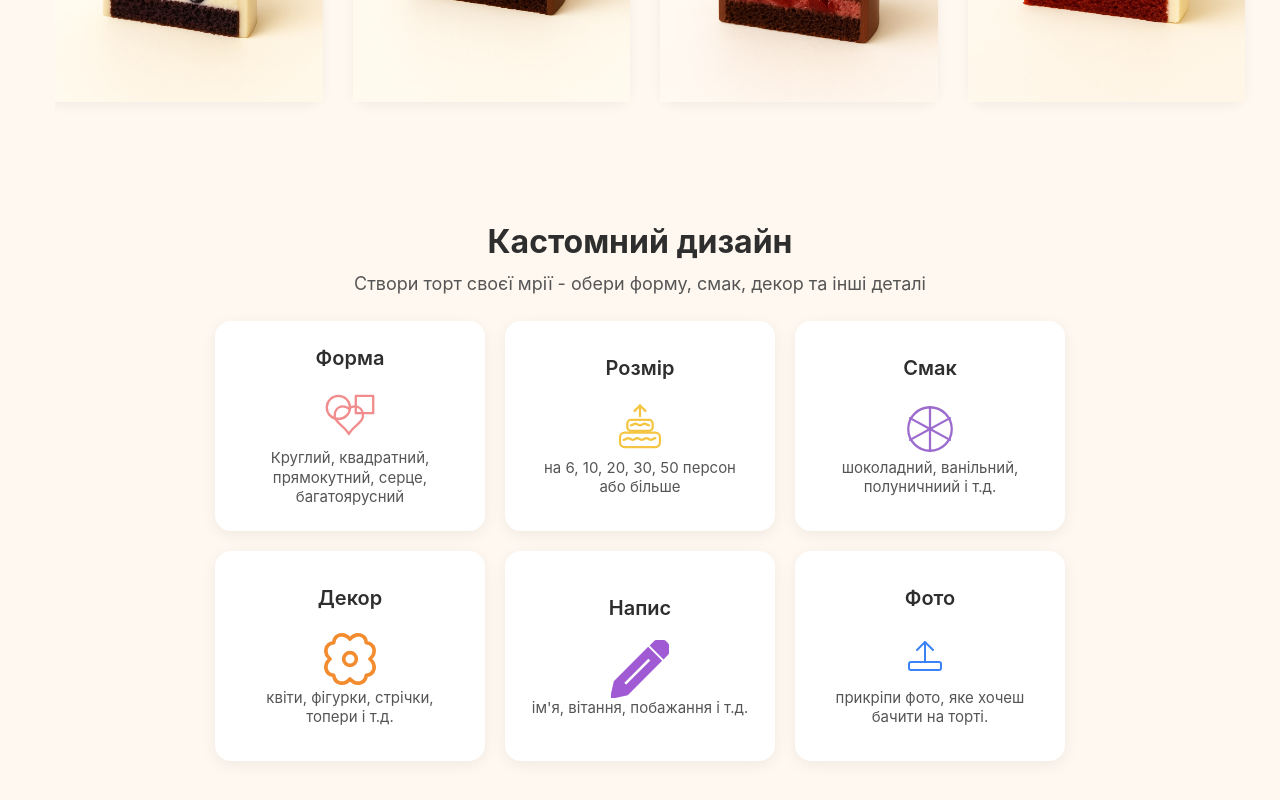
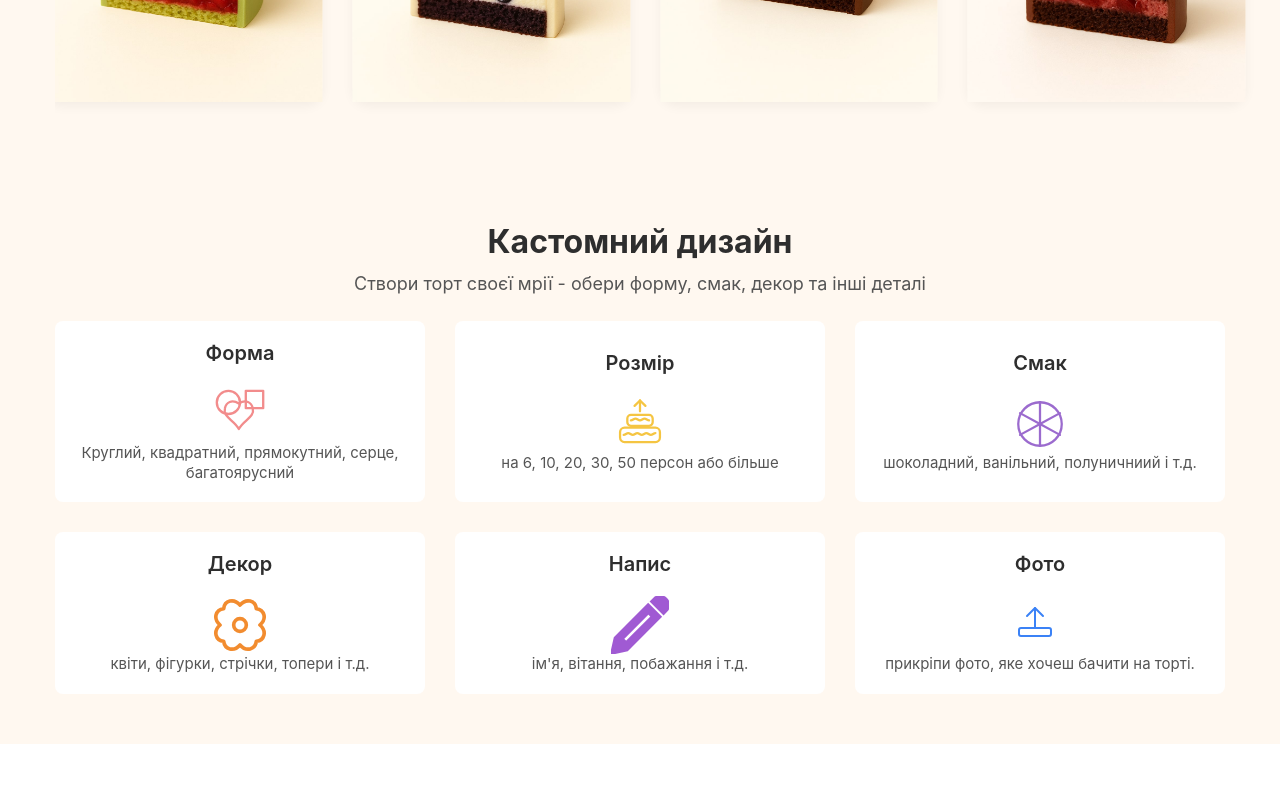
Before and after one commit to TarasTikan/confectionery-cake-project, a React (Create React App) app: page / in a window 1280 px wide. Shown: the part 2521-3321 px from the top of the page. After the commit the page ends 3265 px from the top, so only its background shows below. Built offline with nearby package versions, Linux system fonts and the light colour scheme.

Commit message:
add modal in custom

```diff
--- a/src/components/customDesign/customDesign.jsx
+++ b/src/components/customDesign/customDesign.jsx
@@ -6,6 +6,7 @@ import {
   DesignTitleCard,
   DesignTextCard,
   DesignList,
+  Designbtn,
   DesignListItem,
 } from "./customDesign.styled";
 import { FormIcon } from "../../icons/formIcon";
@@ -14,7 +15,25 @@ import { SizeCakeIcon } from "../../icons/sizeCakeIcon";
 import { TasteIcon } from "../../icons/tasteIcon";
 import { DecorIcon } from "../../icons/decorIcon";
 import { PencilIcon } from "../../icons/pencilIcon";
+import { useState, useEffect } from "react";
+import { Modal } from "../modal/modal";
 export const CustomDesign = () => {
+  const [isOpen, setIsOpen] = useState(false);
+
+  const handleToggleHover = () => {
+    setIsOpen(!isOpen);
+  };
+
+  useEffect(() => {
+    if (isOpen) {
+      document.body.style.overflow = "hidden";
+    } else {
+      document.body.style.overflow = "auto";
+    }
+
+    return () => (document.body.style.overflow = "auto");
+  }, [isOpen]);
+
   return (
     <DesignSection>
       <Container>
@@ -26,47 +45,60 @@ export const CustomDesign = () => {
         </div>
         <DesignList>
           <DesignListItem>
+            <Designbtn onClick={handleToggleHover}>
               <DesignTitleCard>Форма</DesignTitleCard>
               <FormIcon />
               <DesignTextCard>
                 Круглий, квадратний, прямокутний, серце, багатоярусний
               </DesignTextCard>
+            </Designbtn>
           </DesignListItem>
           <DesignListItem>
+            <Designbtn onClick={handleToggleHover}>
               <DesignTitleCard>Розмір</DesignTitleCard>
               <SizeCakeIcon />
               <DesignTextCard>
                 на 6, 10, 20, 30, 50 персон або більше
               </DesignTextCard>
+            </Designbtn>
           </DesignListItem>
           <DesignListItem>
+            <Designbtn onClick={handleToggleHover}>
               <DesignTitleCard>Смак</DesignTitleCard>
               <TasteIcon />
               <DesignTextCard>
                 шоколадний, ванільний, полуничниий і т.д.
               </DesignTextCard>
+            </Designbtn>
           </DesignListItem>
           <DesignListItem>
+            <Designbtn onClick={handleToggleHover}>
               <DesignTitleCard>Декор</DesignTitleCard>
               <DecorIcon />
               <DesignTextCard>
                 квіти, фігурки, стрічки, топери і т.д.
               </DesignTextCard>
+            </Designbtn>
           </DesignListItem>
           <DesignListItem>
+            <Designbtn onClick={handleToggleHover}>
               <DesignTitleCard>Напис</DesignTitleCard>
               <PencilIcon />
               <DesignTextCard>ім'я, вітання, побажання і т.д.</DesignTextCard>
+            </Designbtn>
           </DesignListItem>
           <DesignListItem>
+            <Designbtn onClick={handleToggleHover}>
               <DesignTitleCard>Фото</DesignTitleCard>
               <DownloadIcon />
               <DesignTextCard>
                 прикріпи фото, яке хочеш бачити на торті.
               </DesignTextCard>
+            </Designbtn>
           </DesignListItem>
         </DesignList>
       </Container>
+      <Modal open={isOpen} clouseModal={handleToggleHover} />
     </DesignSection>
   );
 };
--- a/src/components/customDesign/customDesign.styled.jsx
+++ b/src/components/customDesign/customDesign.styled.jsx
@@ -119,65 +119,56 @@ export const DesignTextCard = styled.p`
 `;
 
 export const DesignList = styled.ul`
+  list-style: none;
   display: flex;
-  gap: 20px;
-  align-items: center;
-  justify-content: center;
-  list-style: none;
+  gap: 30px;
   flex-wrap: wrap;
-  max-width: 850px;
 `;
 
 export const DesignListItem = styled.li`
+  background-color: #ffff;
   display: flex;
-  flex-direction: column;
   align-items: center;
   justify-content: center;
-  background-color: #fff;
-  border-radius: 16px;
-  box-shadow: 0 4px 16px rgba(0, 0, 0, 0.06);
-  padding: 16px;
+  transition: box-shadow 250ms cubic-bezier(0.4, 0, 0.2, 1),
+    transform 250ms cubic-bezier(0.4, 0, 0.2, 1);
   text-align: center;
-  transition: transform 250ms cubic-bezier(0.4, 0, 0.2, 1),
-    box-shadow 250ms cubic-bezier(0.4, 0, 0.2, 1),
-    fill 250ms cubic-bezier(0.4, 0, 0.2, 1);
-  flex-grow: 1;
-  width: 130px;
-  height: 140px;
-  cursor: pointer;
-
-  @media (min-width: 400px) {
-    width: 150px;
-    height: 160px;
-    padding: 18px;
-  }
-
-  @media (min-width: 600px) {
-    width: 180px;
-    height: 190px;
-    padding: 20px;
-  }
+  border-radius: 8px;
+  width: calc((100% - 30px) / 2);
 
   @media (min-width: 1200px) {
-    width: 200px;
-    height: 210px;
-    padding: 24px;
+    width: calc((100% - 30px) / 4);
+    flex-grow: 3;
   }
 
   &:hover {
     transform: translateY(-6px);
     box-shadow: 0 8px 22px rgba(0, 0, 0, 0.1);
   }
-
   &:hover svg {
     transform: scale(1.1);
   }
 
   svg {
-    display: block;
-       width: 58px;
-      height: 58px;
+    width: 58px;
+    height: 58px;
     transition: transform 250ms cubic-bezier(0.4, 0, 0.2, 1);
-
   }
 `;
+
+export const Designbtn = styled.button`
+  background-color: transparent;
+  border: none;
+  cursor: pointer;
+  width: 100%;
+  height: 100%;
+  padding: 20px;
+  display: flex;
+  align-items: center;
+  justify-content: center;
+  @media (min-width: 600px) {
+    display: flex;
+    flex-direction: column;
+    height: 100%;
+  }
+`;
--- /dev/null
+++ b/src/components/modal/modal.jsx
@@ -0,0 +1,64 @@
+import {
+  Backdrop,
+  ClouseBtn,
+  ModalWindow,
+  Container,
+  Title,
+  LabelForm,
+  ListForm,
+  ItemForm
+} from "./modal.styled";
+
+export const Modal = ({ clouseModal, open }) => {
+  const handleClouse = () => {
+    clouseModal();
+  };
+  return (
+    <Backdrop open={open}>
+      <ModalWindow open={open}>
+        <ClouseBtn onClick={handleClouse}>X</ClouseBtn>
+        <Container>
+          <Title>Створи свій торт</Title>
+          <ListForm>
+            <ItemForm>
+              <form>
+                <LabelForm for="form-cakes">Форма</LabelForm>
+                <input id="form-cakes" />
+              </form>
+            </ItemForm>
+            <ItemForm>
+              <form>
+                <LabelForm for="size-cakes">Розмір</LabelForm>
+                <input id="size-cakes" />
+              </form>
+            </ItemForm>
+            <ItemForm>
+              <form>
+               <LabelForm for="taste-cakes">Смак</LabelForm>
+                <input id="taste-cakes" />
+              </form>
+            </ItemForm>
+            <ItemForm>
+              <form>
+                 <LabelForm for="design-cakes">Декор</LabelForm>
+                <input id="design-cakes" />
+              </form>
+            </ItemForm>
+            <ItemForm>
+              <form>
+                 <LabelForm for="text-cakes">Напис</LabelForm>
+                <input id="text-cakes" placeholder="ім'я, дата або привітання"/>
+              </form>
+            </ItemForm>
+            <ItemForm>
+              <form>
+                 <LabelForm for="img-cakes">Фото</LabelForm>
+                <input id="img-cakes" />
+              </form>
+            </ItemForm>
+          </ListForm>
+        </Container>
+      </ModalWindow>
+    </Backdrop>
+  );
+};
--- /dev/null
+++ b/src/components/modal/modal.styled.jsx
@@ -0,0 +1,116 @@
+import styled from "@emotion/styled";
+
+export const Backdrop = styled.div`
+  position: fixed;
+  top: 0;
+  left: 0;
+  width: 100vw;
+  height: 100vh;
+  background-color: rgba(0, 0, 0, 0.5);
+  z-index: 9999;
+  opacity: ${({ open }) => (open ? 1 : 0)};
+  pointer-events: ${({ open }) => (open ? "auto" : "none")};
+  transition: opacity 250ms cubic-bezier(0.4, 0, 0.2, 1);
+`;
+
+export const ModalWindow = styled.div`
+  width: 90%;
+  min-height: 581px;
+  position: fixed;
+  top: 50%;
+  left: 50%;
+  transform: ${({ open }) =>
+    open ? "translate(-50%, -50%) scale(1)" : "translate(-50%, -50%) scale(0)"};
+  opacity: ${({ open }) => (open ? 1 : 0)};
+  transition: opacity 250ms cubic-bezier(0.4, 0, 0.2, 1),
+    transform 250ms cubic-bezier(0.4, 0, 0.2, 1);
+  padding: 20px;
+  background-color: #fff;
+  border-radius: 8px;
+  box-shadow: 0 2px 10px rgba(0, 0, 0, 0.1);
+  display: flex;
+`;
+
+export const ClouseBtn = styled.button`
+  position: absolute;
+  top: 10px;
+  right: 10px;
+  width: 30px;
+  height: 30px;
+  border: 1px solid rgba(0, 0, 0, 0.1);
+  border-radius: 50%;
+  background-color: transparent;
+  cursor: pointer;
+`;
+
+export const Container = styled.div`
+  margin: 0 auto;
+`;
+
+export const Title = styled.h1`
+  font-family: "Inter", sans-serif;
+  font-weight: 700;
+  text-align: center;
+  color: #222; /* глибокий сірий */
+  margin-bottom: 20px;
+
+  @media (max-width: 400px) {
+    font-size: 18px;
+    line-height: 1.3;
+  }
+
+  @media (min-width: 401px) and (max-width: 1199px) {
+    font-size: 24px;
+    line-height: 1.4;
+  }
+
+  @media (min-width: 1200px) {
+    font-size: 32px;
+    line-height: 1.5;
+  }
+`;
+
+export const LabelForm = styled.label`
+  font-family: "Inter", sans-serif;
+  font-weight: 600;
+  color: #444;
+  margin-bottom: 8px;
+  display: block;
+
+  @media (max-width: 400px) {
+    font-size: 14px;
+    line-height: 1.2;
+  }
+
+  @media (min-width: 401px) and (max-width: 1199px) {
+    font-size: 16px;
+    line-height: 1.3;
+  }
+
+  @media (min-width: 1200px) {
+    font-size: 18px;
+    line-height: 1.4;
+  }
+`;
+
+export const ListForm = styled.ul`
+  list-style: none;
+  display: flex;
+  align-items: center;
+  justify-content: center;
+  gap: 20px;
+  flex-wrap: wrap;
+`;
+
+export const ItemForm = styled.li`
+  background-color: #fbf9ff;
+  border-radius: 8px;
+  padding: 20px;
+  text-align: center;
+  width: calc((100% - 30px) / 2);
+
+  @media (min-width: 1200px) {
+    width: calc((100% - 30px) / 4);
+    flex-grow: 3;
+  }
+`;
--- a/src/components/popularDesserts/popularDesserts.styled.jsx
+++ b/src/components/popularDesserts/popularDesserts.styled.jsx
@@ -121,6 +121,7 @@ export const StyledSwiper = styled(Swiper)`
   display: flex;
   align-items: center;
   justify-content: center;
+  z-index: 1;
   @media screen and (min-width: 600px) {
     width: 600px;
   }
```
Lines whose indentation alone changed are shown as unchanged.
